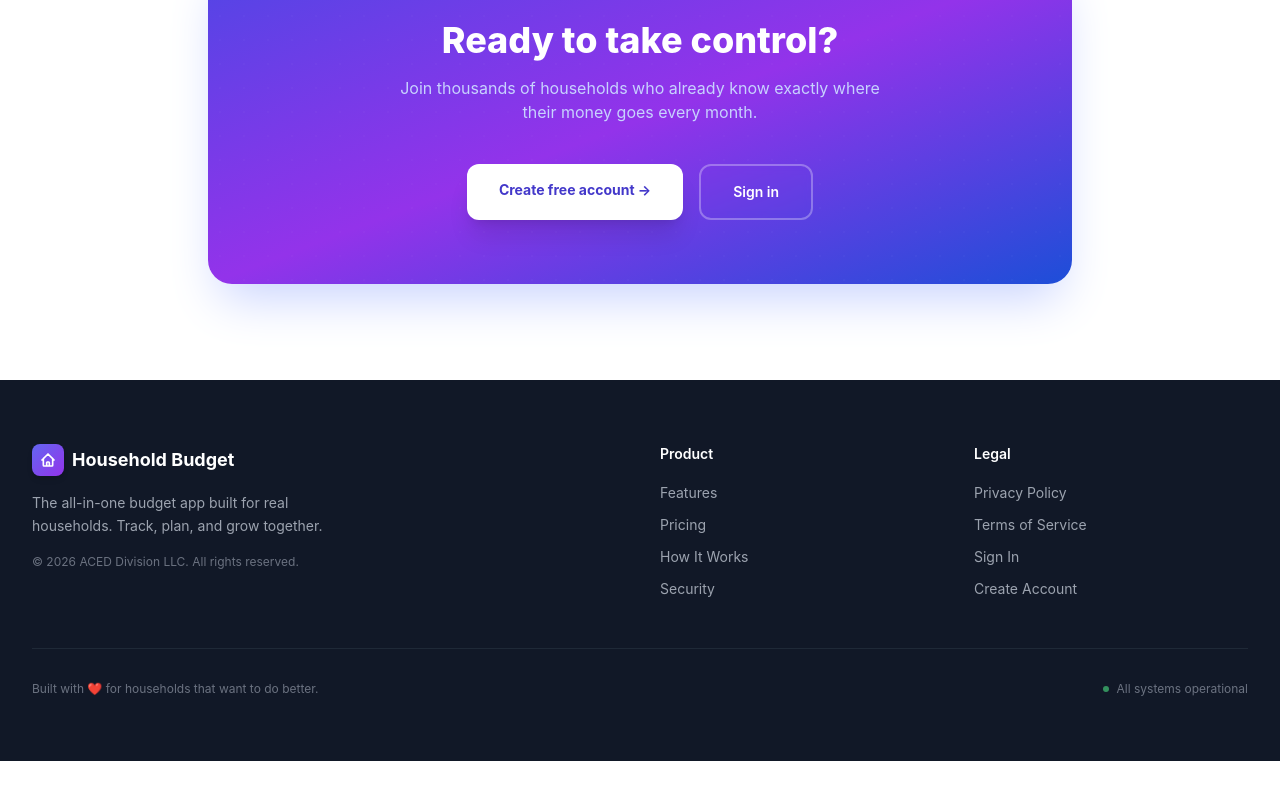
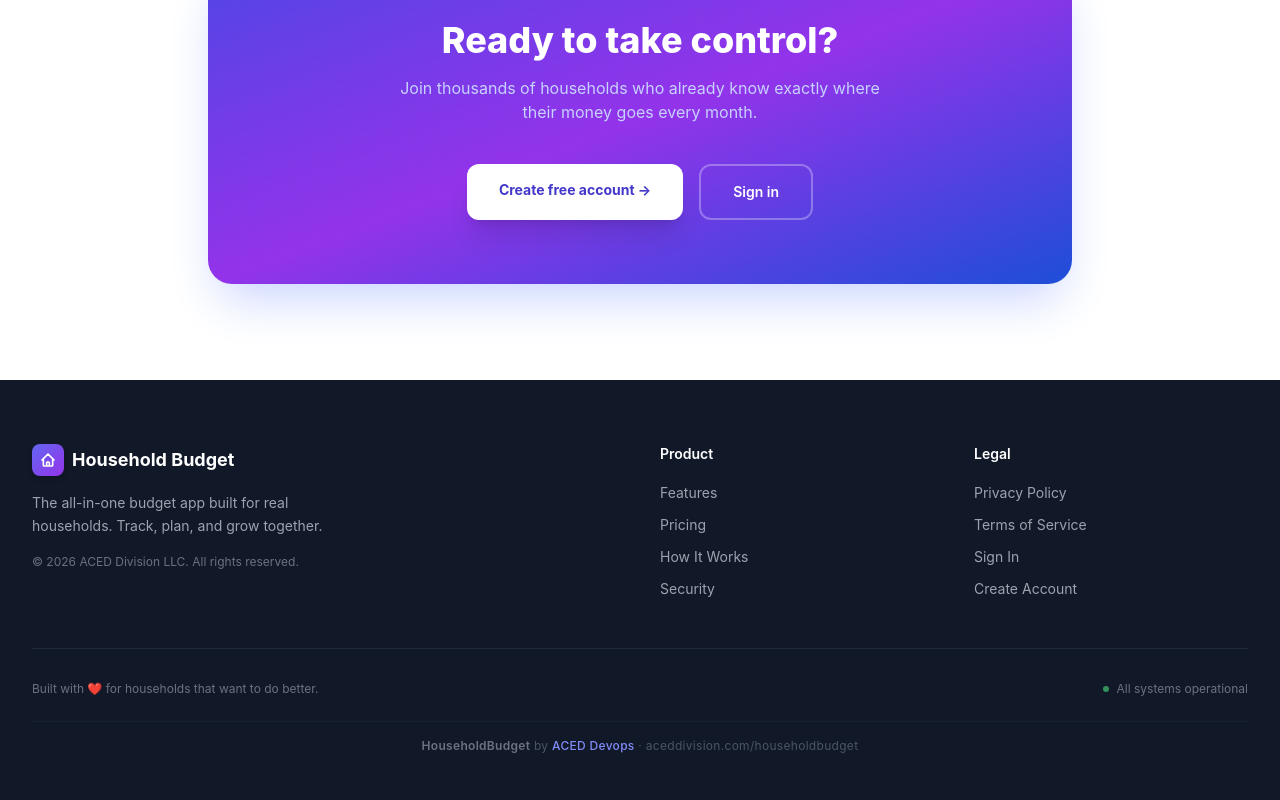
Before and after one commit to ejerenwaavis/Household, a React (Vite) app in the folder client/: page / in a window 1280 px wide. Shown: the part 4878-5678 px from the top of the page. Before the commit the page ends 5639 px from the top, so only its background shows below. Built offline with nearby package versions, Linux system fonts and the light colour scheme; no server answers.

Commit message:
feat: set base path to /householdbudget/ for aceddivision.com deployment, add footer credit line

```diff
--- a/client/src/pages/LandingPage.jsx
+++ b/client/src/pages/LandingPage.jsx
@@ -862,6 +862,18 @@ export default function LandingPage() {
                 All systems operational
               </div>
             </div>
+
+            <div className="mt-6 pt-4 border-t border-gray-800/60 text-center">
+              <p className="text-gray-600 text-xs tracking-wide">
+                <span className="font-semibold text-gray-500">HouseholdBudget</span>{' '}
+                by{' '}
+                <span className="text-indigo-400 font-medium">ACED Devops</span>
+                {' · '}
+                <a href="https://aceddivision.com/householdbudget" className="text-gray-600 hover:text-gray-400 transition-colors">
+                  aceddivision.com/householdbudget
+                </a>
+              </p>
+            </div>
           </div>
         </footer>
 
--- a/client/vite.config.js
+++ b/client/vite.config.js
@@ -2,6 +2,7 @@ import react from '@vitejs/plugin-react';
 import { defineConfig } from 'vite';
 
 export default defineConfig({
+  base: '/householdbudget/',
   plugins: [react()],
   server: {
     host: '0.0.0.0',  // Listen on all network interfaces for development
```
Also changed, not shown: 4 other files (tests, documents, lock files or other folders).
